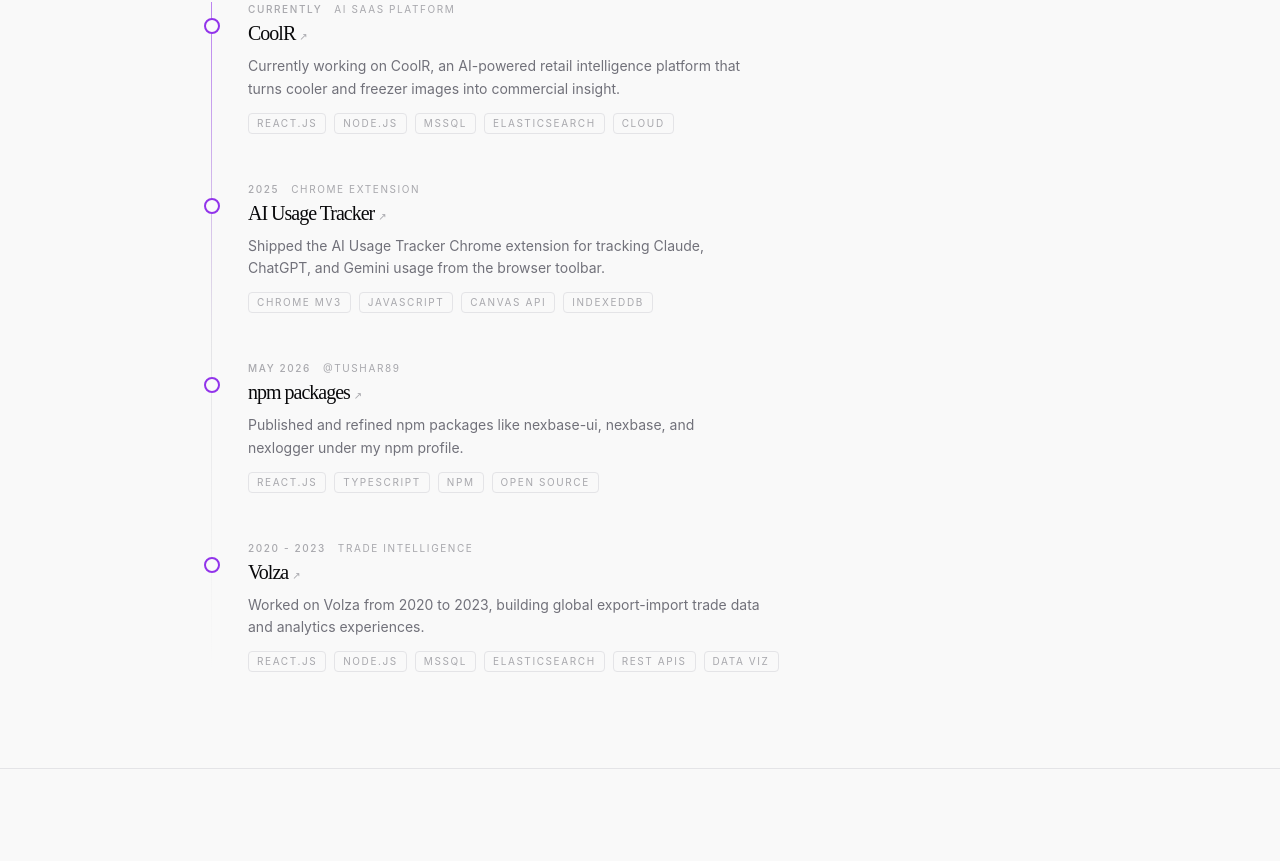
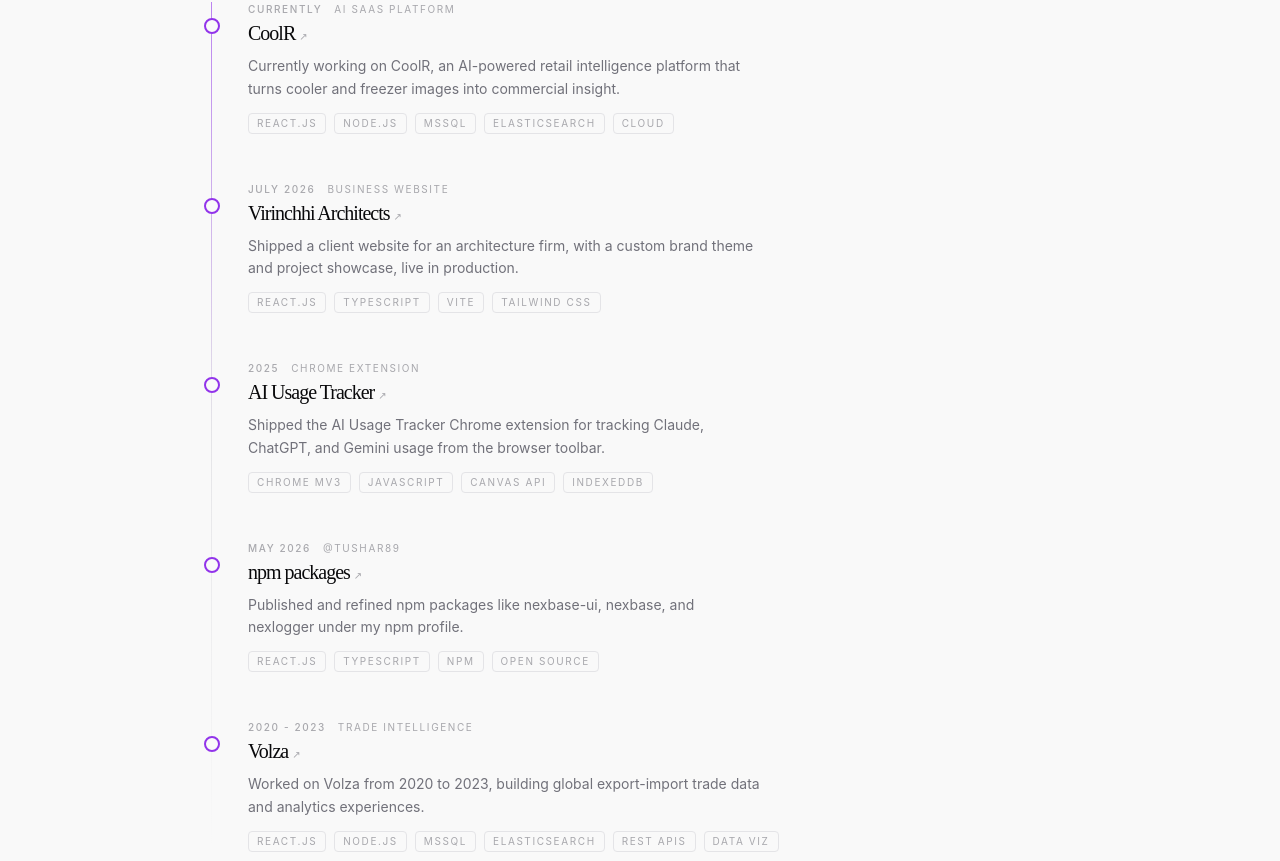
Before and after one commit to tusharsingh3/portfolio, a React (Vite) app: page / in a window 1280 px wide. Shown: the part 4219-5080 px from the top of the page. Built offline with nearby package versions, Linux system fonts and the light colour scheme.

Commit message:
feat: add Virinchhi Architects project entry to RadialTimeline data

```diff
--- a/src/components/RadialTimeline.jsx
+++ b/src/components/RadialTimeline.jsx
@@ -12,6 +12,17 @@
     tags: ["React.js", "Node.js", "MSSQL", "ElasticSearch", "Cloud"],
     accent: "hsl(271 81% 66%)",
     link: PROFILE.links.coolr,
+  },
+  {
+    period: "July 2026",
+    year: "2026",
+    title: "Virinchhi Architects",
+    org: "Business Website",
+    desc:
+      "Shipped a client website for an architecture firm, with a custom brand theme and project showcase, live in production.",
+    tags: ["React.js", "TypeScript", "Vite", "Tailwind CSS"],
+    accent: "hsl(14 80% 50%)",
+    link: PROFILE.links.virinchhi,
   },
   {
     period: "2025",
```
